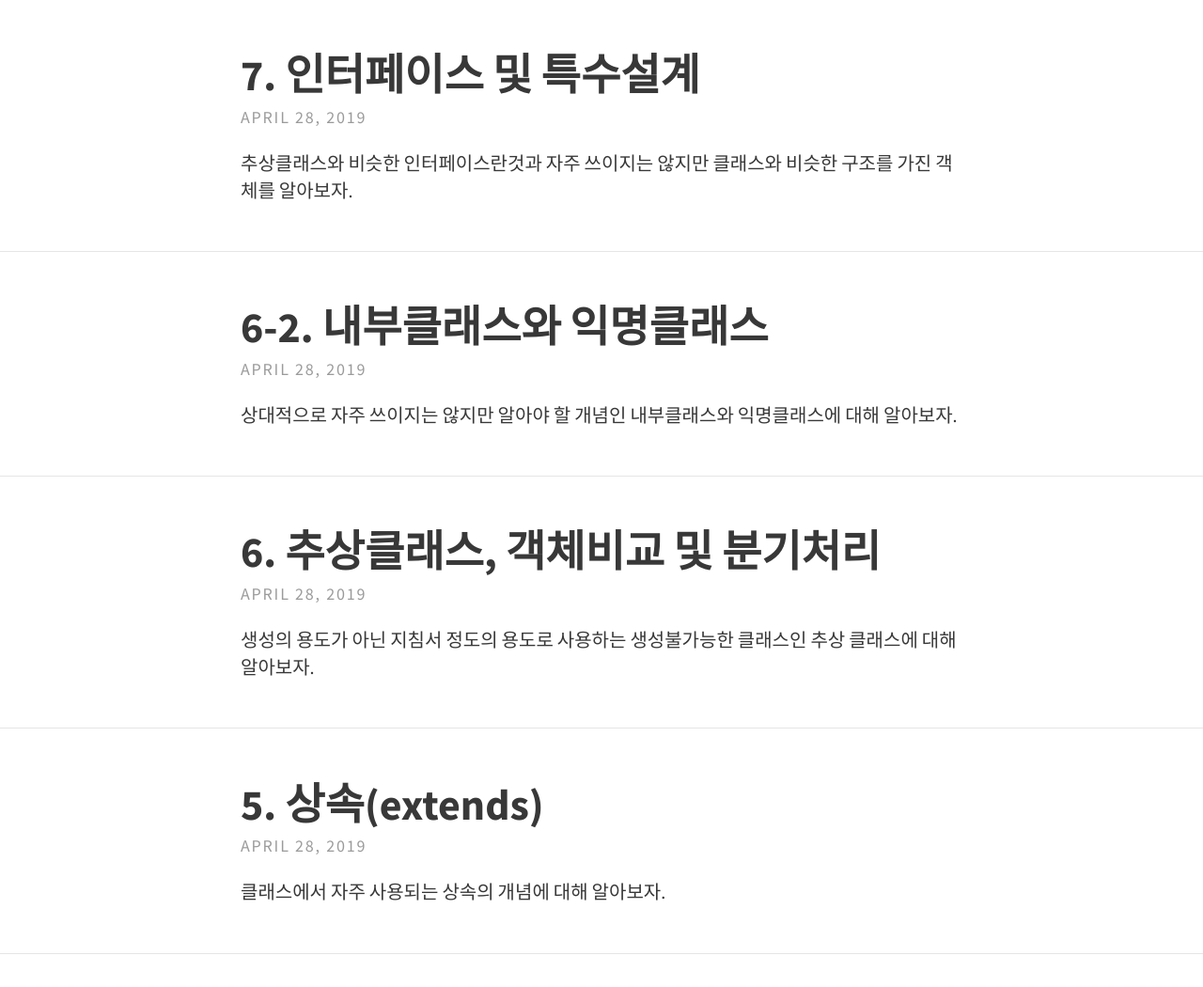
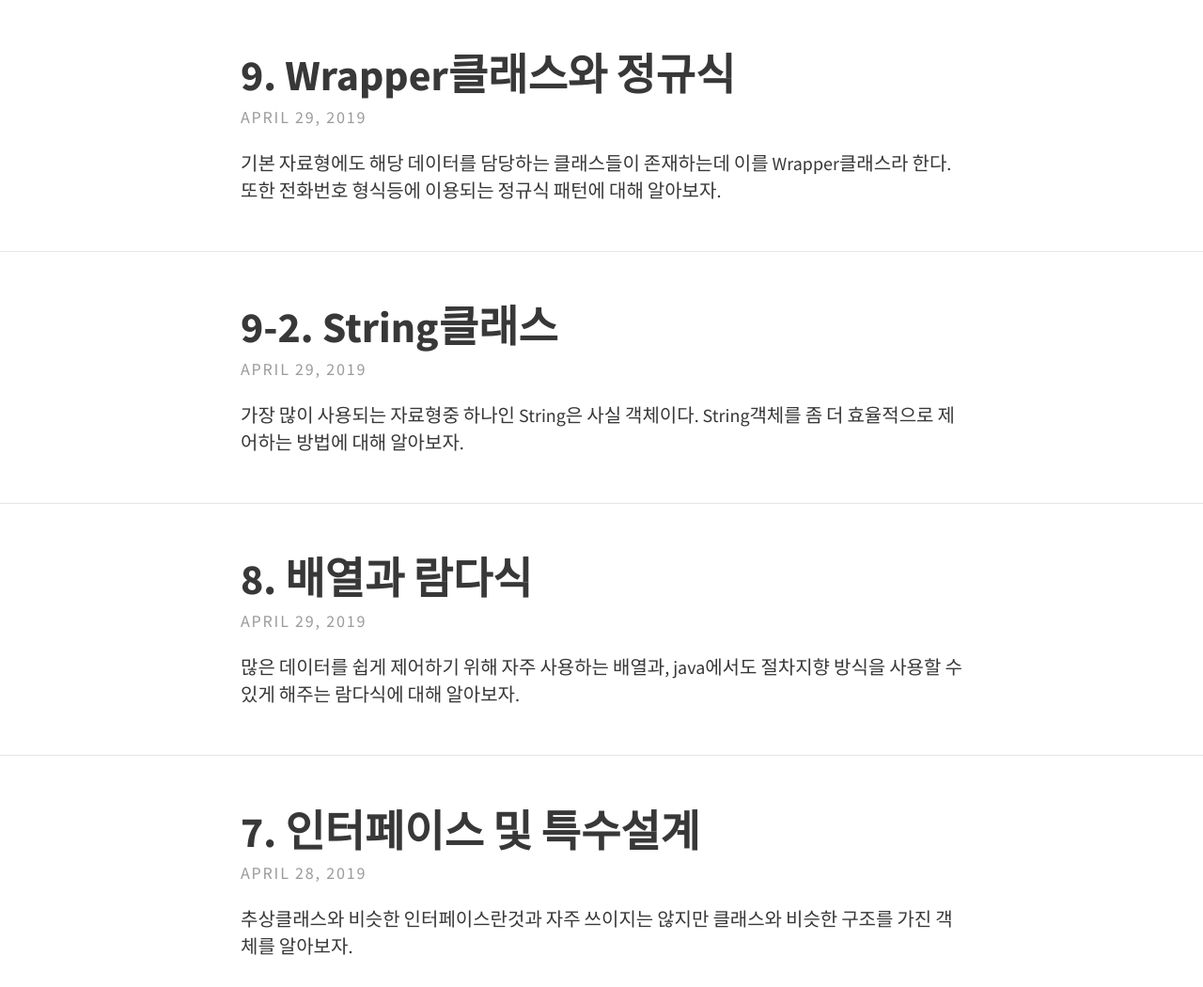
Before and after one commit to gunbin91/gunbin91.github.io, a Jekyll site: the page built from index.html, in a window 1280 px wide and 1400 px high. Shown: the part 350-1400 px from the top of the window at 94% size. Built offline with Jekyll 4.4.1, drawn with Linux system fonts in a browser that asks for light colours; the list of posts is cut into pages by our own code; some of the changed text lies outside the part shown.

Commit message:
class end2

```diff
--- /dev/null
+++ b/_posts/2019-04-29-java_8_array.md
@@ -0,0 +1,119 @@
+---
+layout: post
+title: "8. 배열과 람다식"
+tags: [ java, array, lambda ]
+date: 2019-04-29
+categories: [ java ]
+---
+
+<p align="center">
+    많은 데이터를 쉽게 제어하기 위해 자주 사용하는 배열과, java에서도 절차지향 방식을 사용할 수 있게 해주는 람다식에 대해 알아보자.
+</p><br/>
+
+# ◆ 배열 객체 (Array)
+같은 타입의 데이터를 여러 개 묶어서 관리할 수 있는 객체,
+만들 때 크기가 지정되어야 하고 정해진 타입(또는 같은 계열(상속관계))의 데이터만 저장 할 수 있다.
+(인덱스는 0번부터 시작)
+<br/>
+
+#### ▶ 선언
+{% highlight ruby %}
+int[] a = new int[3];  // []표기는 자료형 뒤에 표기 하는 것을 권장.
+int b[] = new int[4];  // 변수명 뒤에 []를 붙여도 되지만, 자료형에 붙이는것이 일반적
+Pawn ap[] = new Pawn[3]; // 클래스타입의 배열도 생성할 수 있다.
+{% endhighlight %}
+클래스타입의 배열의 경우 실제 사용할 객체가 생성되는 것이 아니라 그 객체를 저장할 공간, 즉 배열객체 자체를 생성하는 것으로, 객체를 생성할 경우 해당 배열의 인덱스 안에 다시한번 new키워드를 통해 객체를 생성해야 한다.
+<br/>
+
+<b>cf) 인터페이스 배열</b>
+<br/>
+Runable[] rb = new Runnable[3];<br/>
+=> Runnable은 인터페이스이므로 객체생성이 불가능 하지만,
+배열객체는 실제 객체를 생성 하는 것이 아니므로 배열로써 생성은 가능하다!
+<br/>
+
+<b>▶ 선언과 동시 초기화</b>
+<br/>
+{% highlight ruby %}
+int a[3] = { 1,2,3 };
+int[] a = new int[] { 1, 2, 3 }; // 보통 위와같이 하지만 이같은 방법도 가능하다.
+{% endhighlight %}
+- 선언과 동시에 값을 넣으면 new를 이용하여 배열객체를 생성한 것과 같다.
+- 해당 인덱스에 있는 데이터를 불러올 때는 '배열객체변수[인덱스번호]' 를 사용.ex) a[0] == 1
+<br/>
+
+<b>length(배열의 길이)</b>
+- 배열객체변수.lenght  는 배열의 길이를 반환 ( a.length == 3 )
+- final변수이기 때문에 변경은 불가
+
+#### ▶ 배열객체는 생성 시 기본적으로 모든 인덱스 값들에 대한 디폴트 초기화 작업을 해준다.
+- boolean = false
+- int, long, byte, short = 0
+- float,double = 0.0
+- 객체 등의 그 외는 전부 null
+<br/>
+
+#### ▶ 배열 복사 메서드
+배열객체.clone(): 새로운 배열에 자신의 데이터를 그대로 복제
+{% highlight ruby %}
+int[] b = a.clone();
+{% endhighlight %}
+복제된 배열은 clone()메서드를 사용한 배열객체와 다른 객체이다.<br/>
+단, 기본형 데이터가 아닌 객체배열일 경우, 그 안에 복제된 객체데이터는 서로 같은 객체값을 가지고 있다.
+
+<br/><br/>
+
+# ◆ 이중배열
+행 열로 관리되는 이중 배열 ( 실제 컴퓨터 내부에서는 행, 열로 관리하진 않음 )<br/>
+선언할 때 두 번째 칸의 범위는 생략해도 된다. ( 각 행마다 열을 다르게 설정할 수도 있기 때문에. )
+{% highlight ruby %}
+int[][] array = new int[4][];
+array[0] = new int[4];
+array[1] = new int[2];
+{% endhighlight %}
+<br/>
+- 행열을 모두 선언한 후에도 열은 바꿀 수 있다.
+<br/>
+{% highlight ruby %}
+int[][] ar = new int[4][5];
+ar[2]=null;
+{% endhighlight %}
+<br/>
+
+#### ▶ 여러 선언 방법
+- int[][] ar = new int[4][];
+: 행만 미리 선언해 두는 방식
+- int[][] ar = new int[][] { new int[3], new int[4], new int[5] };
+: 3행 3,4,5열로 구성된 배열로 선언
+- int[][] ar = new int[][] { new int[] { 1, 2, 3 }, new int[] { 4, 5, 6, 7 }, new int[] { 5, 5, 2, 2, 2, } };
+: 4행으로 구성된 해당 열들에 값을 미리 초기화 해두는 선언
+
+<br/><br/>
+
+# ◆ 람다식(lambda)
+인터페이스를 implements하지 않고 바로 인터페이스의 함수를 구현하여 객체로 사용할 수 있는 방식
+
+{% highlight ruby %}
+public interface LambdaClass{
+	public void method(String s1, String s2, String s3);
+}
+
+public sattic void main(String[] args){
+	// 람다식으로 메서드 정의
+	LambdaClass la = (String s1, String s2, Strigs3) -> {
+		System.out.println(“람다식 호출” + s1 + s2 + s3 );
+	}
+	// 람다식으로 정의한 메서드 호출
+	la.method(“hello”, “java”, “world”);
+}
+{% endhighlight %}
+- 매개변수가 하나이거나, 모두 같은 타입의 매개변수일 경우 타입을 생략하여 사용해도 된다.<br/>
+LambdaClass la = (s1, s2, s3) -> { … }
+- 매개변수가 하나일 때는 ()를 생략할 수 있고, 실행문이 하나인 경우에는 {}를 생략할 수 있다.<br/>
+LambdaClass la = s1 -> System.out.println(“s1호출”);
+
+
+
+
+
+<br/>
--- /dev/null
+++ b/_posts/2019-04-29-java_9-2_string.md
@@ -0,0 +1,48 @@
+---
+layout: post
+title: "9-2. String클래스"
+tags: [ java, wrapperclass, pattern ]
+date: 2019-04-29
+categories: [ java ]
+---
+
+<p align="center">
+    가장 많이 사용되는 자료형중 하나인 String은 사실 객체이다. String객체를 좀 더 효율적으로 제어하는 방법에 대해 알아보자.
+</p><br/>
+
+# ◆ 문자열(String)클래스
+문자열(String)는 문자(char)의 배열 집합 형태이다.<br/>
+따라서 문자열 클래스의 데이터가 변경될 경우 메모리상의 변화가 많아 느리다.
+
+> 문자열이 변경되면, 기존의 문자 배열 데이터를 삭제하여 GC에 의해 회수되고, 새로운 배열을 만들어 생성되기 때문
+
+<br/>
+
+# ◆ StringBuilder, StringBuffer
+위와 같은 String클래스의 단점을 보완하여 만들어진 클래스로, 문자열 데이터가 변경될 경우 <font color="hotpink">기존 데이터를 삭제하지 않고 재활용</font>한다.
+
+>단, String이 StringBuilder, StringBuffer에 비해 느린 것은 사실이지만 체감할 수 있을 정도는 아니기 때문에 데이터처리가 많지않을 경우 굳이 사용할 필요는 없다.
+
+> StringBuffer는 안정성이 좀 더 좋으며(동기화 처리), 속도는 StringBuilder이 더 빠르다. 현재는 StringBuilder가 더 많이 이용되는 추세이다.
+
+{% highlight ruby %}
+String s = new String("JAVA");
+System.out.println(s);
+
+StringBuffer sf = new StringBuffer("JAVA2");
+System.out.println(sf);
+sf.append(" StringBuffer");
+System.out.println(sf);
+
+StringBuilder sb = new StringBuilder("JAVA3");
+System.out.println(sb);
+sb.append(" StringBuilder");
+System.out.println(sb);
+{% endhighlight %}
+
+
+
+
+
+
+<br/>
--- /dev/null
+++ b/_posts/2019-04-29-java_9_wrapper.md
@@ -0,0 +1,247 @@
+---
+layout: post
+title: "9. Wrapper클래스와 정규식"
+tags: [ java, wrapperclass, pattern ]
+date: 2019-04-29
+categories: [ java ]
+---
+
+<p align="center">
+    기본 자료형에도 해당 데이터를 담당하는 클래스들이 존재하는데 이를 Wrapper클래스라 한다.<br/> 또한 전화번호 형식등에 이용되는 정규식 패턴에 대해 알아보자.
+</p><br/>
+
+# ◆ Wrapper class
+기본데이터를 객체화 할 때 사용되는 객체들
+<table style="overflow:hidden">
+    <tr>
+        <th>Wrapper Class</th>
+        <td>Boolean</td>
+        <td>Byte</td>
+        <td>Integer</td>
+        <td>Double</td>
+        <td>...</td>
+    </tr>
+    <tr>
+        <th>기본 자료형</th>
+        <td>boolean</td>
+        <td>byte</td>
+        <td>int</td>
+        <td>dobule</td>
+        <td>...</td>
+    </tr>
+</table>
+<br/>
+
+#### ▶ Wrap (Boxing)
+기본형 데이터를 객체화 시키는 것.
+{% highlight ruby %}
+Boolean b = new Boolean(true);
+Integer i = new Integer(4);
+{% endhighlight %}
+<br/>
+
+#### ▶ Un Wrap (Un Boxing)
+객체화 된 데이터를 다시 기본형 데이터로 바꾸는 것.
+{% highlight ruby %}
+boolean bb = b.booleanValue();
+//b는 Boolean객체, booleanValue()는 기본형 데이터로 반환
+{% endhighlight %}
+
+<br/>
+
+# ◆ Auto Boxing, Auto UnBoxing
+Wrapper 객체와 data간에는 자동적으로 박싱과 언박싱이 일어난다.
+
+#### ▶ Auto Boxing
+{% highlight ruby %}
+int v = 10;
+Integer i = v; // Auto Boxing
+int vv = i; // Auto Unboxing
+{% endhighlight %}
+Integer객체에 바로 int형 데이터를 삽입하여 객체 생성 가능
+<br/>
+
+#### ▶ Auto UnBoxing
+{% highlight ruby %}
+Integer i1 = Integer.valueOf(25); // Boxing
+Integer i2 = 21;
+System.out.println(i1 > i2); // Auto UnBoxing => true
+{% endhighlight %}
+객체 값은 기본적으로 비교할 수 없지만, Wrapper클래스의 객체들은 이런 경우 자동 UnBoxing 되기 때문에 비교가 가능하다.( 계산 또는 대입 시 )
+
+- 자동 Boxing 될 때 사용되는 메서드: valueOf()
+> 기본적으로 Wrapper클래스의 Boxing은 new를 이용하지 않기 때문에
+특정 범위 내( -127 ~ 128 )의 같은 값들을 가진 Wrapper객체들은 같은 객체가 될 수도 있다.
+
+<br/>
+
+# ◆ 데이터 변환
+#### ▶ (Wrapper class명).valueOf(변수);
+Wraper 클래스에 해당하는 데이터를 변환 리턴
+{% highlight ruby %}
+Integer.valueOf(“3”);  // => 문자열 “3”을 Integer형으로 리턴
+{% endhighlight %}
+<br/>
+
+#### ▶ (Wrapper class변수).intValue();
+래퍼클래스 변수에 해당하는 데이터를 반환리턴
+{% highlight ruby %}
+Integer i = 3;
+i.intValue()  // => 3을 int형으로 리턴
+{% endhighlight %}
+<br/>
+
+#### ▶ (Wrapper class명).parse(Wrapper class명)(스트링데이터);
+스트링 형 데이터를 해당 래퍼클래스의 기본데이터형태로 변환 리턴
+{% highlight ruby %}
+String s = "123";
+int a = Integer.parseInt(s);
+String b = "true";
+boolean b = Boolean.parseBoolean(b);
+{% endhighlight %}
+
+- int형 데이터 같은 경우 여러 진법이 있기 때문에 매개변수두개인 경우 뒤에 쓰여 있는 수의 진수로 인식
+{% highlight ruby %}
+Integer.parseInt("223",16);
+// 16진수 223으로 인식하고 10진수 int형 반환
+{% endhighlight %}
+- Character형은 parse메서드가 없다!
+
+<br/><br/>
+
+# ◆ 패턴검사
+Pattern객체와 Matcher객체를 이용하여 문자열의 패턴을 체크<br/>
+Pattern객체와 Matcher객체는 생성을 new로 하지 않음.<br/>
+
+- <b>1. 정규식 Pattern객체를 생성</b>
+<br/>
+ex ) Pattern p = Pattern.compile("니다"); <br/>
+compile() 메서드의 인자로는 정규식을 쓴다.
+
+- <b>2. 검사할 문자열을 인자로 하는 Pattern객체의 메서드로 Matcher객체 반환 </b>
+<br/>
+ex) Matcher m = p.matcher(“무엇을 했습니다”);
+
+- <b>3. Matcher객체의 find메서드로 해당 패턴을 찾기</b>
+<br/>
+ex) m.fine();
+
+{% highlight ruby %}
+Pattern p = Pattern.compile("니다");
+Matcher m = p.matcher("머머 했습니다. 하지만 아닙니다. 이게무슨 말입니다?");
+int cnt = 0;
+while(m.find()) {
+    cnt++;
+    System.out.println(m.group()); // 찾은 문자열 반환
+    System.out.println(m.start()); // 찾은 문자열의 시작인덱스 반환
+    System.out.println(m.end()); // 찾은 문자열의 끝인덱스+1 반환
+}
+ System.out.println("찾은 문자열 갯수: " + cnt); // =>3
+ m.reset();
+ // find()메서드는 반복이 끝난 후 초기화 되지 않기 때문에 reset()메서드로 초기화 해주어야한다.
+{% endhighlight %}
+
+<br/><br/>
+
+# ◆ 메서드 하나로 정규식 패턴 체크
+체크할 문자열.matches(정규식문자열);
+<br/>
+위와 같이 matches()메서드로 Matcher 없이 바로 비교도 가능.
+<br/>
+단, 찾기가 불가능하고 해당 정규식 패턴에 맞는 문자열인지 boolean반환으로 확인하는 용도로 사용한다.
+{% highlight ru by %}
+"정규식검사문자열".matches(“[가-하]*”); // => true
+{% endhighlight %}
+
+<br/>
+
+# ◆ 정규식 패턴
+#### ▶ 문자 하나씩 체크
+  - [abc]
+  : a 또는 b 또는 c 인가?
+  - [^abc]
+  : except (a or b or c) = a, b, c 를 제외한 모든 문자열
+  - [a-zA-Z]
+  : a through z or A through Z  ( a~z, A~Z : 영어 소문자 대문자 )
+  - [a-d[m-p]]
+  : a through d, m through p : a-dm-p ( a~d 또는 d~p)
+  - [a-z && [def]]
+  : a~z중 def만
+  - [a-z&&[^bc]]
+  : a~z중 bc를 제외한 a~z
+  - [a-z&&[^m-r]]
+  : a~z중 m~r을 제외한 a~z
+
+<br/>
+=> && 가없으면 기본은 or
+<br/>
+
+ex ) [abc]a[otz]
+: 첫 번째 문자가 a b c 중 하나로 시작하고
+가운데 문제가 a인 마지막 문자가 o t z중 하나인 문자열
+
+<br/>
+
+#### ▶ 기호로 체크
+특정그룹은 기호로 정의해 두었기 때문에 기호로 정규식 체크도 가능하다.
+
+- .
+: any character => 모든
+- \\\d
+: digit => [0-9]
+- \\\D
+: non-digit => [^0-9]
+- \\\s
+: whitespace(공백) => \t, \n, \r 포함
+- \\\S
+: non-white => [^\\s]
+- \\\w
+: word character ( 모든 문자 ) => [a-zA-Z0-9_] ( 단, 한글 제외 )
+- \\\W
+: non-word character
+{% highlight ruby %}
+System.out.println("1".matches("[\\d]")); //=> true
+{% endhighlight %}
+- . (닷)등 특수기호(?.*.+)로 쓰이는 문자를 패턴이 아닌 문자자체로 검사하기 위해서는 \\\. \\\? 등으로 표기!
+<br/><br/>
+
+#### ▶ Quantifiers ( 수량한정 )
+
+- ?
+: 있거나 없거나 true<br/>
+ex ) \\\d[s]?  : 숫자 뒤에 s가 있어도 true, 없어도 true
+
+- \*
+: 없거나 많거나 true<br/>
+ex ) A\\\d*  :  A뒤에 숫자가 없거나 숫자만 여러 개거나 true
+
+- \+
+: 하나이상 있으면 true<br/>
+ex ) \\\d*[a-z]+  :  숫자 뒤에 소문자가 하나이상 있어야 true
+
+- {n}
+: 반드시 n개가 있어야 true<br/>
+ex ) \\\d{2}[가-휳]\\\d{4}
+: 반드시 숫자 두개로 시작하고, 사이에 ‘가~휳’ 문자 하나, 끝에는 반드시 숫자 4개
+
+- x{n,}
+: 최소 n개 이상 있어야 true<br/>
+ex ) \\\d{4,} : 반드시 숫자 4개 이상으로 시작
+
+-  x{n,m},  x{n,m}?,  x{n,m}+
+: at least n but not more than m (n~m사이)<br/>
+ex ) 01[016789]-\\d{3,4}-\\d{4}  : 핸드폰번호검사
+
+#### ▶ 그룹 패턴
+( ) 괄호로 묶여있는 패턴은 여러 개로 검사할 수 있다.
+<br/>
+ex) ([a-z]{2}\\d)+
+: 문자2숫자1 패턴이 계속 이어지는지 검사
+- 한번 탐색된 그룹에 속한 문자는 다른 그룹에도 속할 수 없다!
+- find()후 group() 으로 찾으면 찾은 문자가 나오지만, 정규식을 그룹으로 처리할 시 group(n)으로 처리하면 n번째 그룹만 따로 뽑을 수 있다.
+
+
+
+
+
+<br/>
```
Also changed, not shown: _posts/2019-04-28-java_6-2_inner.md (renamed from _posts/2019-04-28-java_7_inner.md, +1 -1 lines), _posts/2019-04-28-java_7_interface.md (renamed from _posts/2019-04-28-java_8_interface.md).
